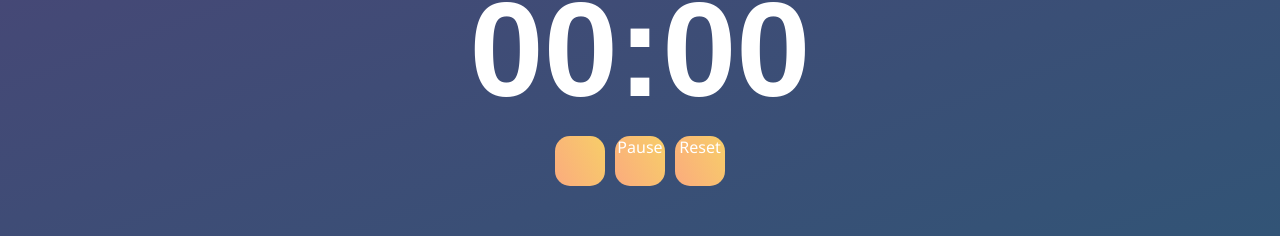
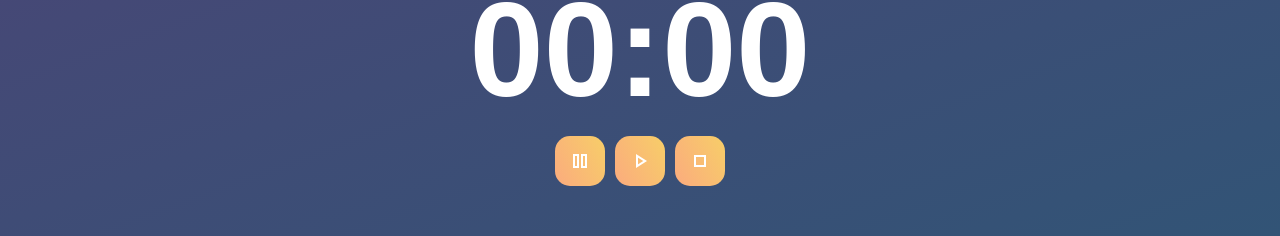
Before and after one commit to BaiaGui/Timer-JS, a plain HTML site: page Timer/index.html in a window 1280 px wide. Shown: the part 318-554 px from the top of the page. Drawn offline with nearby package versions, Linux system fonts and the light colour scheme.

Commit message:
Design Base
Design base já definido

```diff
--- a/Timer/css/main.css
+++ b/Timer/css/main.css
@@ -37,6 +37,9 @@ body{
 }
 
 .button{
+    display: flex;
+    align-items: center;
+    justify-content: center;
     background-color: #FBAB7E;
     background-image: linear-gradient(62deg, #FBAB7E 0%, #F7CE68 100%);
     margin: 5px;
--- a/Timer/index.html
+++ b/Timer/index.html
@@ -7,15 +7,17 @@
     <title>Meu timer</title>
     <script src="js/scripts.js" defer></script>
     <link rel="stylesheet" href="css/main.css">
+    <link rel="stylesheet" href="https://fonts.googleapis.com/css2?family=Material+Symbols+Outlined:opsz,wght,FILL,GRAD@48,300,1,200" />
+
 </head>
 <body>
     <div class="container">
         <div id="timer">
             <h1 id="clock">00:00</h1>
             <div class="button-container">
-                <a href="#" class="button"></a>
-                <a href="#" class="button">Pause</a>
-                <a href="#" class="button">Reset</a>
+                <a href="#" class="button"><span class="material-symbols-outlined">pause</span></a>
+                <a href="#" class="button"><span class="material-symbols-outlined">play_arrow</span></a>
+                <a href="#" class="button"><span class="material-symbols-outlined">stop</span></a>
             </div>
         </div>
     </div>
```
